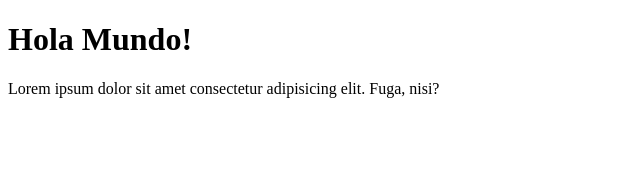
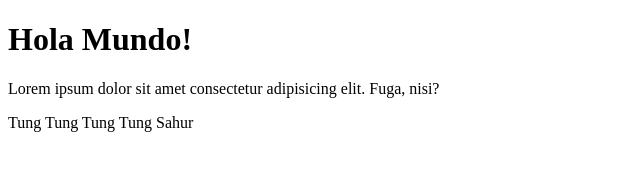
Before and after one commit to candyarossi/Ejemplo-repo, a plain HTML site: page index.html in a window 1280 px wide. Shown: the whole page, without its empty margins (0-640 px from the left). Drawn offline with Linux system fonts and the light colour scheme.

Commit message:
Agregación de parrafo

```diff
--- a/index.html
+++ b/index.html
@@ -8,5 +8,6 @@
 <body>
     <h1>Hola Mundo!</h1>
     <p>Lorem ipsum dolor sit amet consectetur adipisicing elit. Fuga, nisi?</p>
+    <p>Tung Tung Tung Tung Sahur</p>
 </body>
 </html>
```
